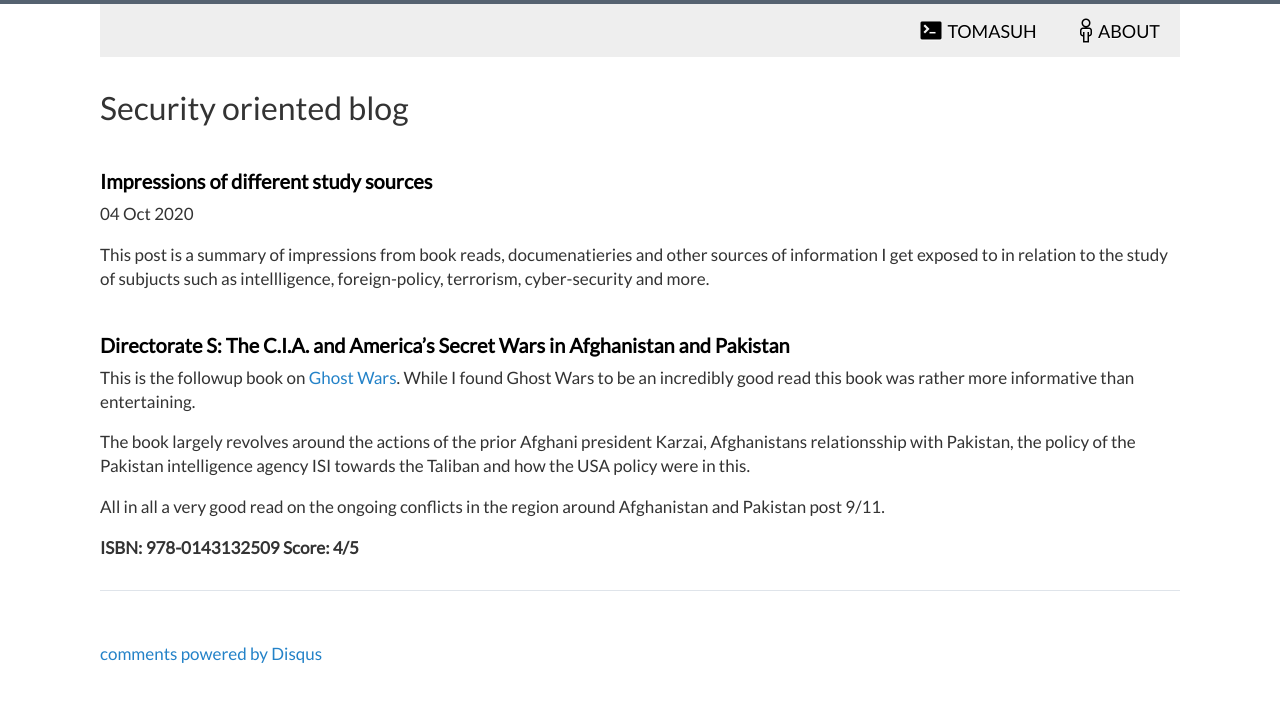
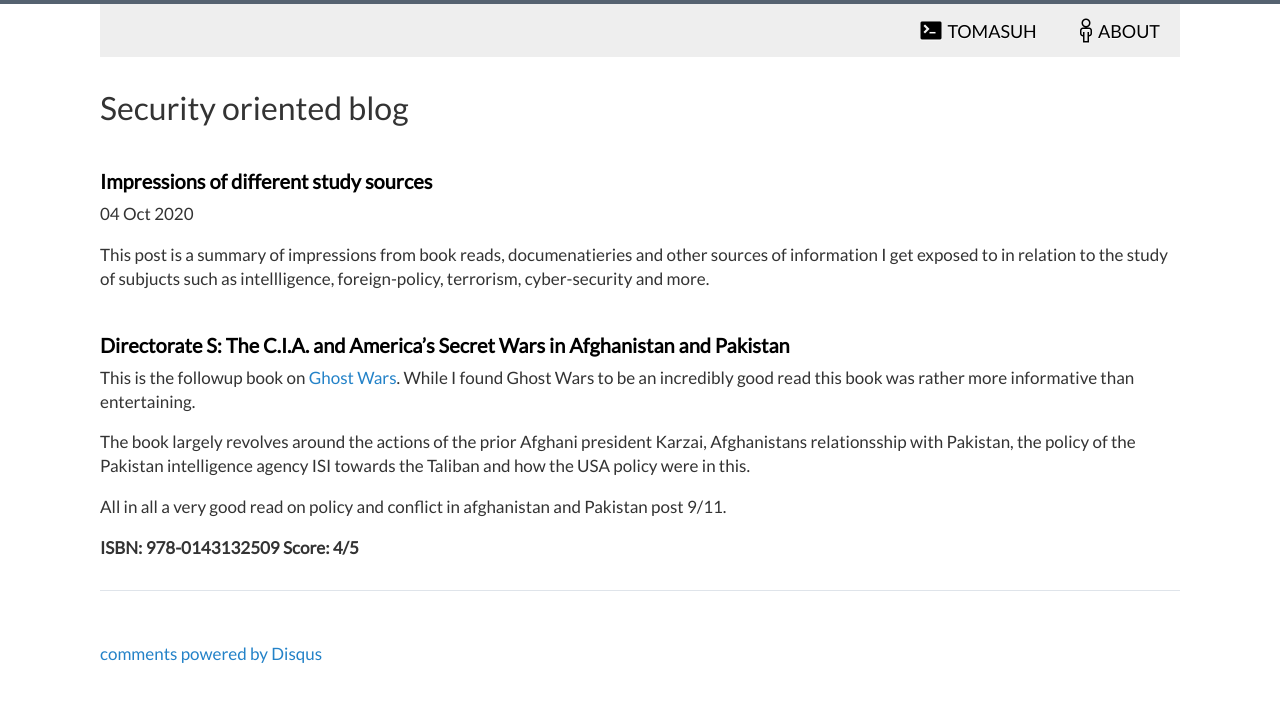
Before and after one commit to Tomasuh/Tomasuh.github.io, a Jekyll site: the page built from _posts/2020-10-04-books.md, in a window 1280 px wide. Shown: the top 702 px of the page. Built offline with Jekyll 4.4.1, drawn with Linux system fonts in a browser that asks for light colours; comment, search, counter and statistics services are not loaded.

Commit message:
new post

```diff
--- a/_posts/2020-10-04-books.md
+++ b/_posts/2020-10-04-books.md
@@ -16,7 +16,7 @@ an incredibly good read this book was rather more informative than entertaining.
 
 The book largely revolves around the actions of the prior Afghani president Karzai, Afghanistans relationsship with Pakistan, the policy of the Pakistan intelligence agency ISI towards the Taliban and how the USA policy were in this.
 
-All in all a very good read on the ongoing conflicts in the region around Afghanistan and Pakistan post 9/11.
+All in all a very good read on policy and conflict in afghanistan and Pakistan post 9/11.
 
 
 **ISBN: 978-0143132509**
```
